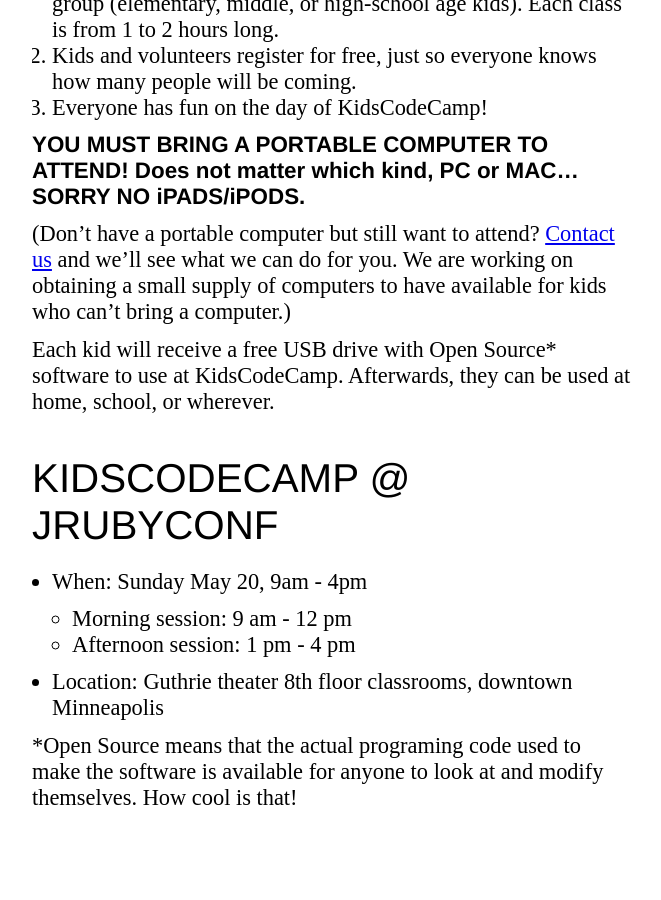
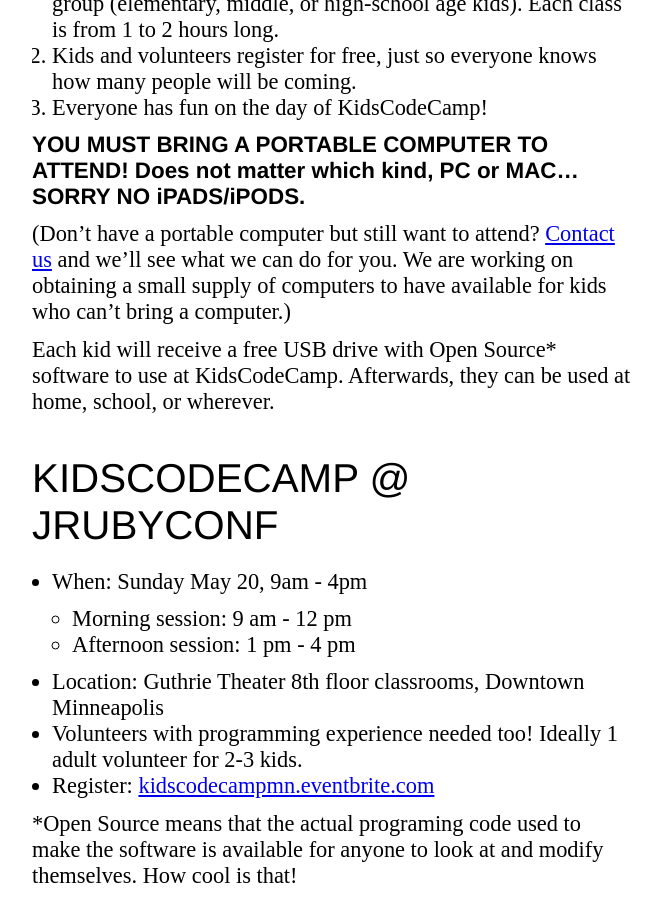
Before and after one commit to jruby/jrubyconf.com, a Jekyll site: the page built from _news/_posts/2012-03-12-kidscodecamp.markdown, in a window 1280 px wide and 900 px high, scrolled down 738 px. Shown: the whole window, without its empty margins (128-789 px from the left). Built offline with Jekyll 4.4.1, drawn with Linux system fonts in a browser that asks for light colours; nearby versions of some CDN libraries; comment, search, counter and statistics services are not loaded; before the commit the page ends 1560 px from its top, so only the background shows below that.

Commit message:
Add register link and note about volunteers in bottom section

```diff
--- a/_news/_posts/2012-03-12-kidscodecamp.markdown
+++ b/_news/_posts/2012-03-12-kidscodecamp.markdown
@@ -10,7 +10,7 @@ computers and technology to make things that do whatever you want, and
 we're so happy that [Ron Evans](https://twitter.com/deadprogram) is
 teaching it at JRubyConf this year.
 
-[**Register now for KidsCodeCamp!**](http://kidscodecampmn.eventbrite.com/)
+[**Register now for KidsCodeCamp!**][kccmn]
 
 Here is how it works:
 
@@ -37,10 +37,14 @@ wherever.
 * When: Sunday May 20, 9am - 4pm
   * Morning session: 9 am - 12 pm
   * Afternoon session: 1 pm - 4 pm
-* Location: Guthrie theater 8th floor classrooms, downtown Minneapolis
+* Location: Guthrie Theater 8th floor classrooms, Downtown Minneapolis
+* Volunteers with programming experience needed too! Ideally 1 adult
+  volunteer for 2-3 kids.
+* Register: [kidscodecampmn.eventbrite.com][kccmn]
 
 *Open Source means that the actual programing code used to make the
 software is available for anyone to look at and modify themselves.
 How cool is that!
 
+[kccmn]: http://kidscodecampmn.eventbrite.com/
 [contact]: mailto:jrubyconf@engineyard.com?subject=KidsCodeCamp
```
